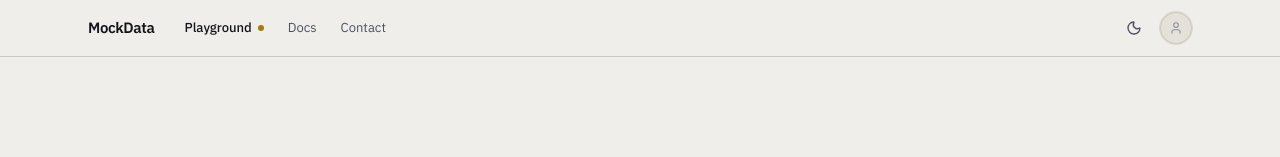
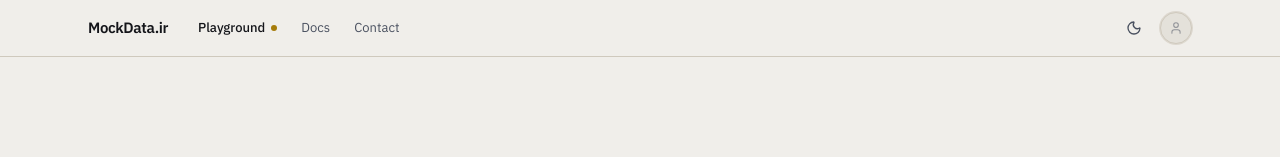
Before and after one commit to MiladJoodi/MockData.ir, a Next.js app: page / in a window 1280 px wide. Shown: the top 157 px of the page. Built offline with nearby package versions, Linux system fonts and the light colour scheme.

Commit message:
Update site-header.tsx

```diff
--- a/src/components/layout/site-header.tsx
+++ b/src/components/layout/site-header.tsx
@@ -17,7 +17,7 @@ export function SiteHeader() {
           href="/"
           className="shrink-0 text-[15px] font-semibold tracking-tight text-foreground"
         >
-          MockData
+          MockData.ir
         </Link>
 
         <nav
```
